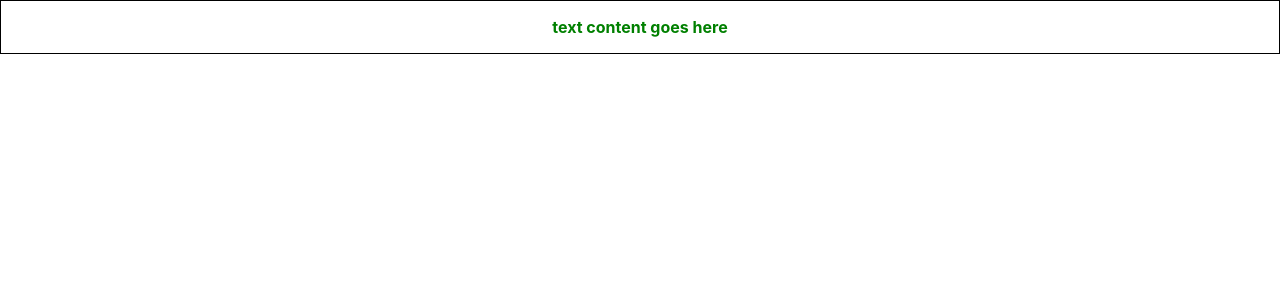
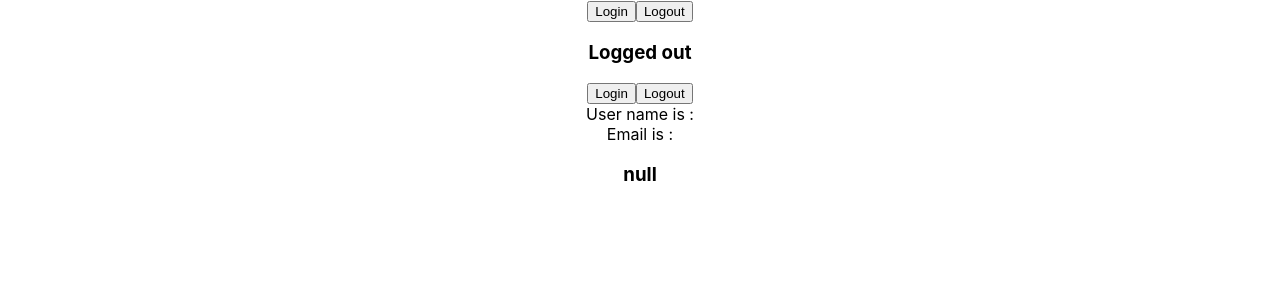
Before and after one commit to Aissa-Dev/React-TypeScript, a React (Create React App) app: page / in a window 1280 px wide. Shown: the top 300 px of the page. Built offline with nearby package versions, Linux system fonts and the light colour scheme.

Commit message:
useState Hook, Future Values

```diff
--- a/src/App.tsx
+++ b/src/App.tsx
@@ -1,18 +1,12 @@
 import React from "react";
 import "./App.css";
-import { Container } from "./components/Container";
-
+import { LogedIn } from "./components/state/LogedIn";
+import { User } from "./components/state/User";
 function App() {
   return (
     <div className="App">
-      <Container
-        styles={{
-          color: "green",
-          padding: "1rem",
-          border: "1px solid black",
-          fontWeight: "bolder"
-        }}
-      />
+      <LogedIn />
+      <User />
     </div>
   );
 }
--- /dev/null
+++ b/src/components/state/LogedIn.tsx
@@ -0,0 +1,19 @@
+import { useState } from "react";
+export const LogedIn = () => {
+  const [isLoggeIn, setIsloggedIn] = useState(false);
+
+  const handleLogin = () => {
+    setIsloggedIn(true);
+  };
+  const handleLogout = () => {
+    setIsloggedIn(false);
+  };
+
+  return (
+    <div>
+      <button onClick={handleLogin}>Login</button>
+      <button onClick={handleLogout}>Logout</button>
+      <h3>{isLoggeIn ? "Logged in" : "Logged out"}</h3>
+    </div>
+  );
+};
--- /dev/null
+++ b/src/components/state/User.tsx
@@ -0,0 +1,29 @@
+import { useState } from "react";
+
+type AuthUser = {
+  name: string;
+  email: string;
+};
+export const User = () => {
+  const [user, setUser] = useState<AuthUser | null>(null);
+
+  const handleLogin = () => {
+    setUser({
+      name: "aissa",
+      email: "aissadev@gmail.com"
+    });
+  };
+  const handleLogout = () => {
+    setUser(null);
+  };
+
+  return (
+    <div>
+      <button onClick={handleLogin}>Login</button>
+      <button onClick={handleLogout}>Logout</button>
+      <div>User name is : {user?.name}</div>
+      <div>Email is : {user?.email}</div>
+      <h3>{JSON.stringify(user)}</h3>
+    </div>
+  );
+};
```
